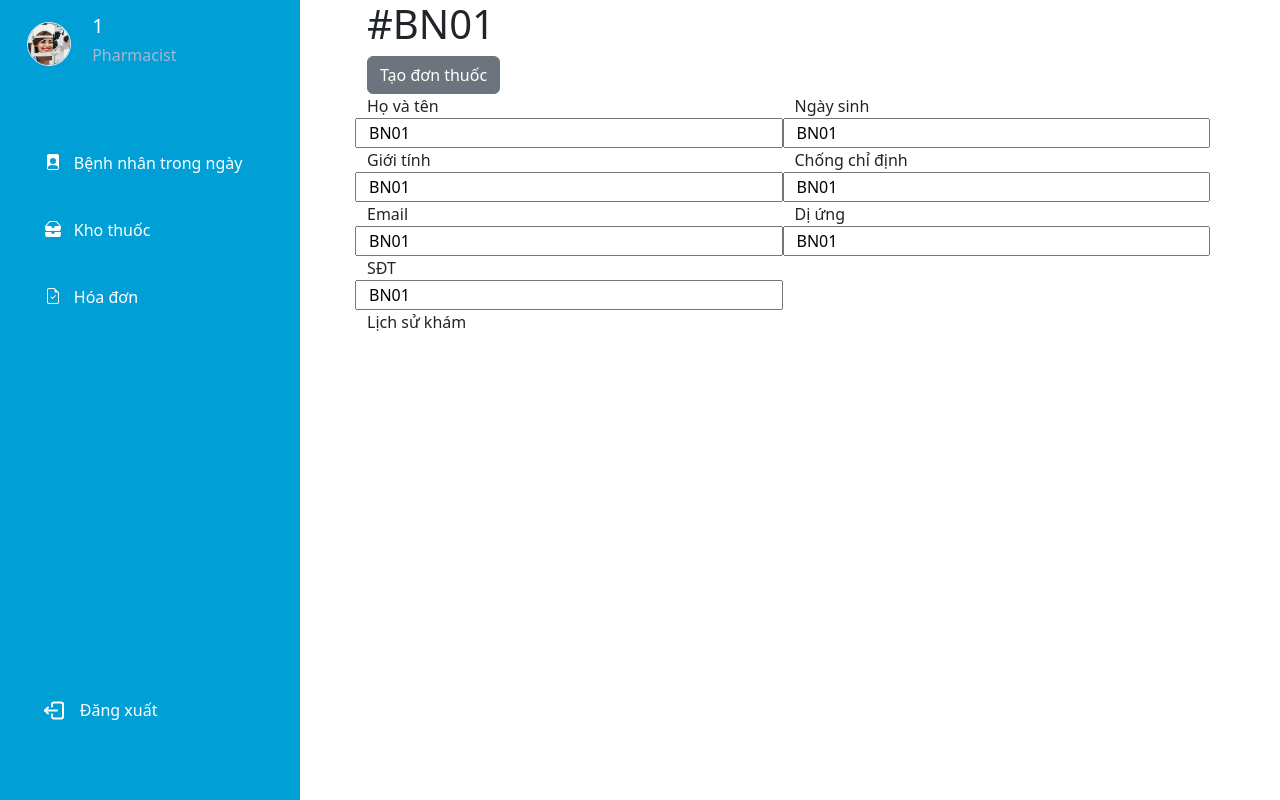
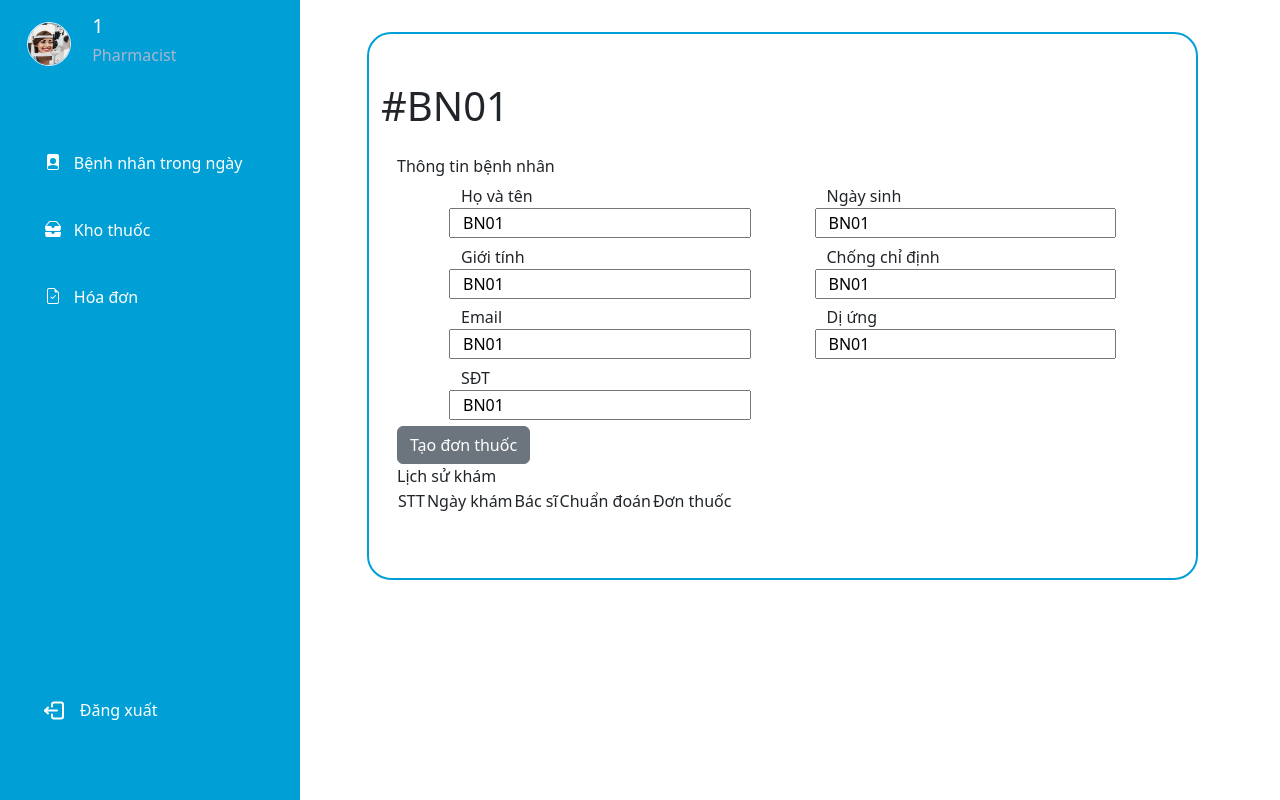
Before and after one commit to DN2803/Intro2SE_21_3_lab, a React (Create React App) app in the folder src/frontend/: page /login/1/doctor/patients/BN01 in a window 1280 px wide. Built offline with nearby package versions, Linux system fonts and the light colour scheme; sample sign-in values are in the browser's storage.

Commit message:
add PatientDetail

```diff
--- /dev/null
+++ b/src/frontend/src/styles/PatientDetail.scss
@@ -0,0 +1,18 @@
+@import "./global.scss";
+.detail  {
+    //background-color: antiquewhite;
+
+    padding: 3rem;
+    margin-top: 2rem;
+    border: 2px solid;
+    border-color: $primary-color;
+    border-radius: 1.5rem;
+    .patient {
+        padding: 1rem;
+        &-information {
+            .row{
+                padding:0.2rem 2rem;
+            }
+        }
+    }
+}
--- a/src/frontend/src/views/loggedpages/doctoruser/PatientDetail.jsx
+++ b/src/frontend/src/views/loggedpages/doctoruser/PatientDetail.jsx
@@ -1,18 +1,33 @@
 import React from "react";
 import { useParams } from "react-router-dom";
-import { Button, Row, Col } from "reactstrap";
+import { Button, Row, Col, Container } from "reactstrap";
+import '../../../styles/PatientDetail.scss'
 const PatientDetail = () => {
     const { idpatient } = useParams();
     // get medical history from database
     // get information from database where patient's id = id patient
 
+    // table chứa lịch sửu khám
+    const title_medical_history = [
+        {Header: 'STT'},
+        {Header: "Ngày khám"},
+        {Header: "Bác sĩ"},
+        {Header: "Chuẩn đoán"},
+        {Header: "Đơn thuốc"},
+    ];
+    const title_prescription = [
+        {Header: 'Tên thuốc'},
+        {Header: 'Số lượng'}
+    ];
 
 
     return (
         <>
+        <Container className="detail">
         <h1>#{idpatient}</h1>
-        <Button className="create-prescription">Tạo đơn thuốc</Button>
+
         <div className="patient">
+            <label>Thông tin bệnh nhân</label>
             <div className="patient-information">
                 <Row>
                     <Col>
@@ -50,13 +65,25 @@ const PatientDetail = () => {
                 </Row>
 
             </div>
+            <Button className="create-prescription">Tạo đơn thuốc</Button>
             <div className="patient-history">
             <label>Lịch sử khám</label>
 
+            <table>
+                <thead>
+                    {
+                        title_medical_history.map(t => {
+                            return (<td key={t}>{t.Header}</td>)
+                        })
+                    }
 
+
+                </thead>
+            </table>
 
             </div>
         </div>
+        </Container>
         </>
     )
 }
```
